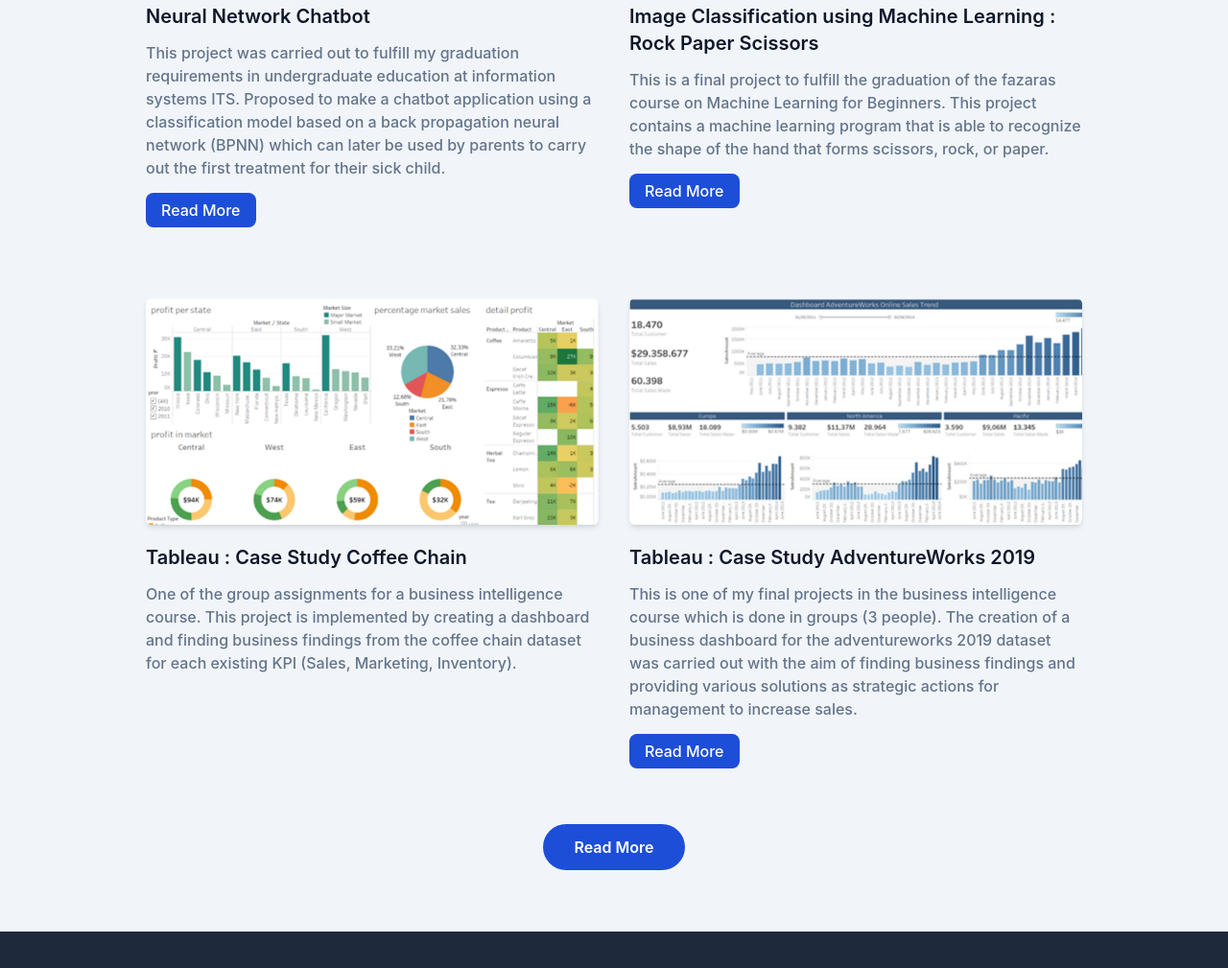
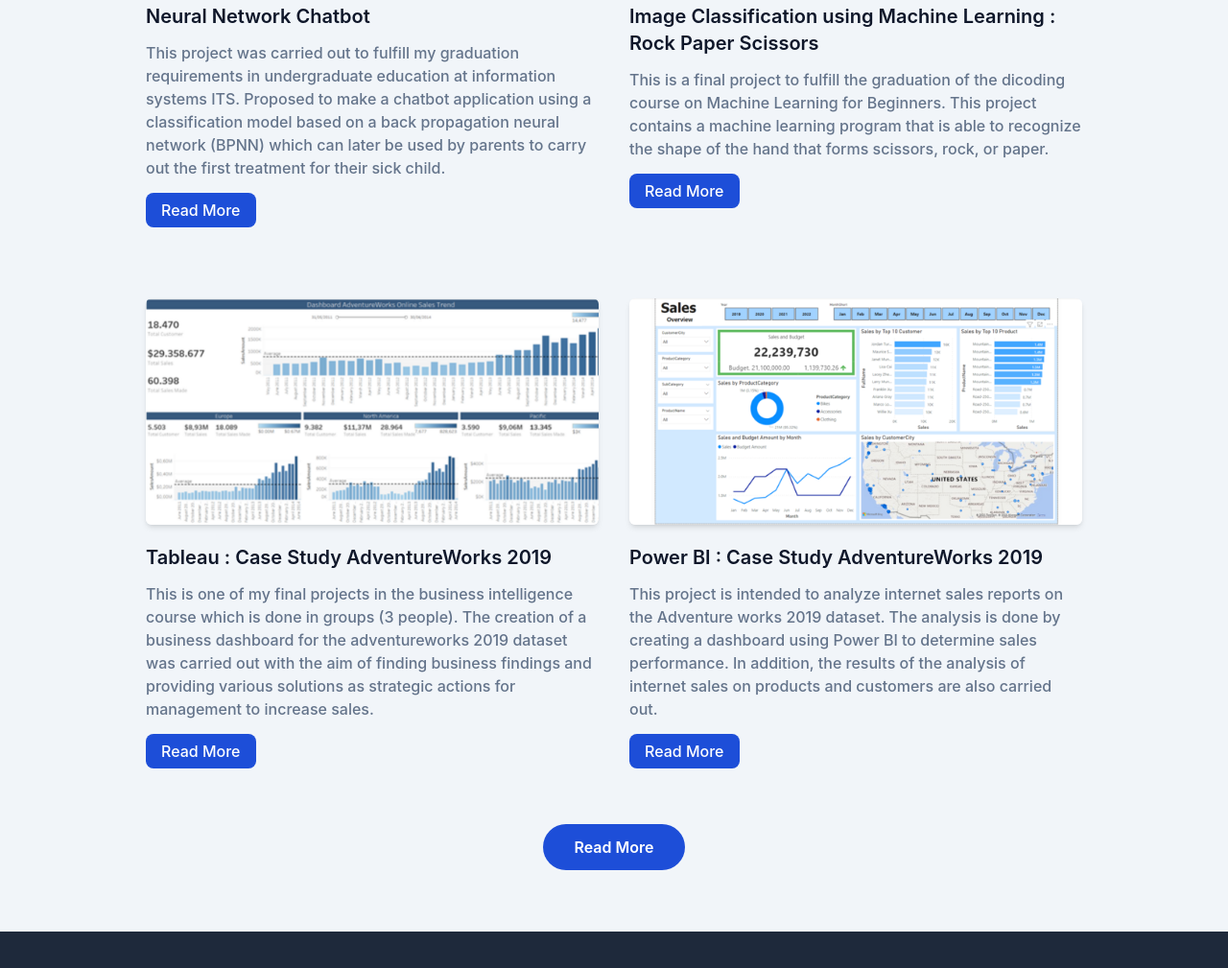
Before and after one commit to fazarashif/fazarashif.github.io, a website: page index.html in a window 1280 px wide. Shown: the part 2001-3010 px from the top of the page at 96% size. Drawn offline with Linux system fonts and the light colour scheme.

Commit message:
add: add in portfolio

```diff
--- a/index.html
+++ b/index.html
@@ -319,7 +319,7 @@
               Image Classification using Machine Learning : Rock Paper Scissors
             </h3>
             <p class="font-medium text-base text-secondary mb-5">
-              This is a final project to fulfill the graduation of the fazaras
+              This is a final project to fulfill the graduation of the dicoding
               course on Machine Learning for Beginners. This project contains a
               machine learning program that is able to recognize the shape of
               the hand that forms scissors, rock, or paper.
@@ -330,24 +330,6 @@
               class="font-medium text-small text-white bg-primary py-2 px-4 rounded-lg hover:opacity-80"
               >Read More</a
             >
-          </div>
-          <div class="mb-12 p-4 md:w-1/2">
-            <div class="rounded-md shadow-md overflow-hidden">
-              <img
-                src="dist/img/portfolio/coffeechain.png"
-                alt="coffeechain"
-                width="w-full"
-              />
-            </div>
-            <h3 class="font-semibold text-xl text-dark mt-5 mb-3">
-              Tableau : Case Study Coffee Chain
-            </h3>
-            <p class="font-medium text-base text-secondary">
-              One of the group assignments for a business intelligence course.
-              This project is implemented by creating a dashboard and finding
-              business findings from the coffee chain dataset for each existing
-              KPI (Sales, Marketing, Inventory).
-            </p>
           </div>
           <div class="mb-12 p-4 md:w-1/2">
             <div class="rounded-md shadow-md overflow-hidden">
@@ -370,6 +352,31 @@
             </p>
             <a
               href="https://public.tableau.com/app/profile/fahri.rahmanda/viz/AW19_Online_Updated/AdventureWorks2019OnlineSalesFindings"
+              target="_blank"
+              class="font-medium text-small text-white bg-primary py-2 px-4 rounded-lg hover:opacity-80"
+              >Read More</a
+            >
+          </div>
+          <div class="mb-12 p-4 md:w-1/2">
+            <div class="rounded-md shadow-md overflow-hidden">
+              <img
+                src="dist/img/portfolio/PowerBI.png"
+                alt="PowerBI1"
+                width="w-full"
+              />
+            </div>
+            <h3 class="font-semibold text-xl text-dark mt-5 mb-3">
+              Power BI : Case Study AdventureWorks 2019
+            </h3>
+            <p class="font-medium text-base text-secondary mb-5">
+              This project is intended to analyze internet sales reports on the
+              Adventure works 2019 dataset. The analysis is done by creating a
+              dashboard using Power BI to determine sales performance. In
+              addition, the results of the analysis of internet sales on
+              products and customers are also carried out.
+            </p>
+            <a
+              href="https://github.com/fazarashif/Portfolio/tree/main/PowerBI_AdventureWorks2019"
               target="_blank"
               class="font-medium text-small text-white bg-primary py-2 px-4 rounded-lg hover:opacity-80"
               >Read More</a
```
Also changed, not shown: portfolio.html (+26 -1 lines), dist/img/portfolio/PowerBI.png (added), dist/img/portfolio/asli/PowerBI.png (added).
